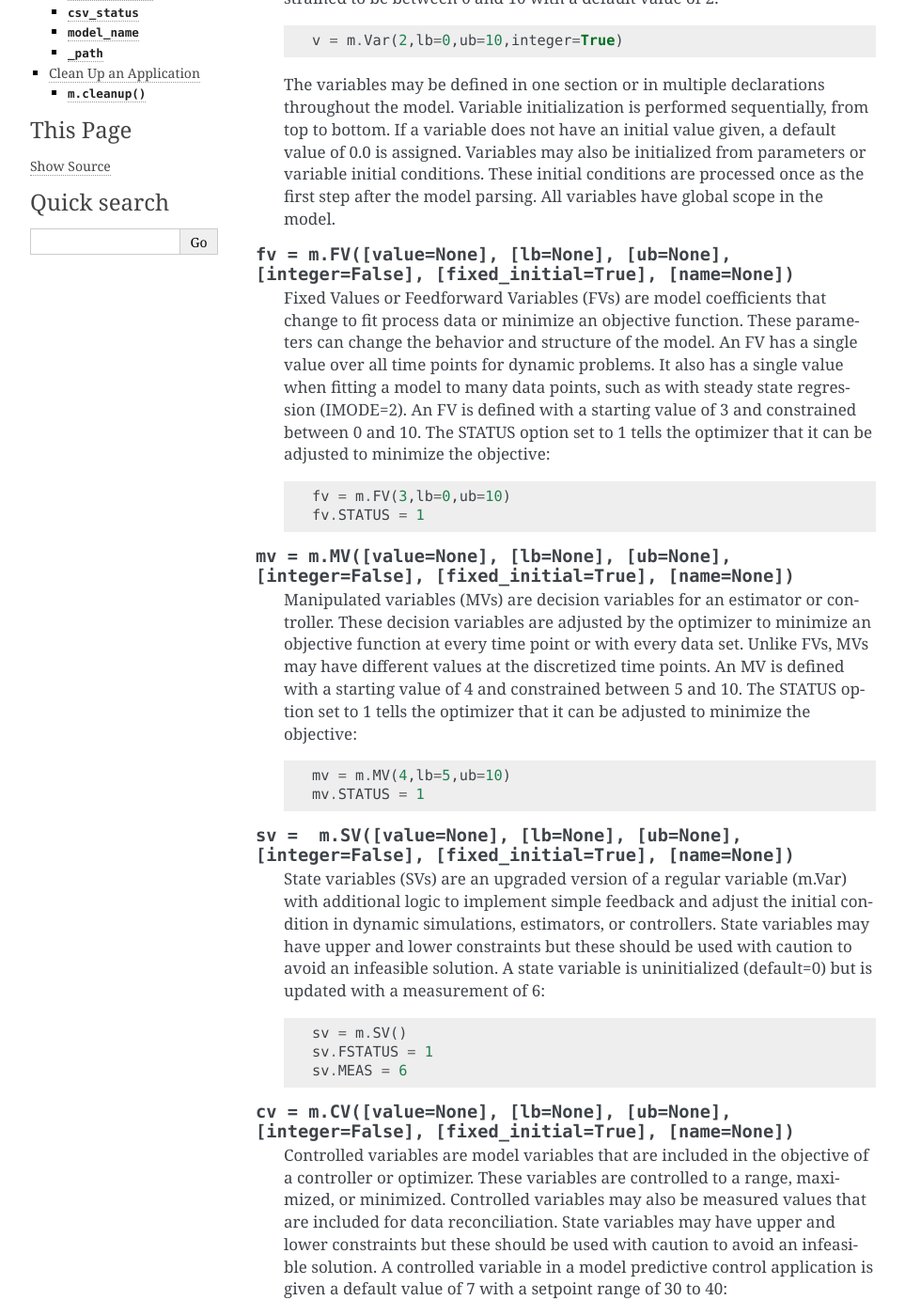
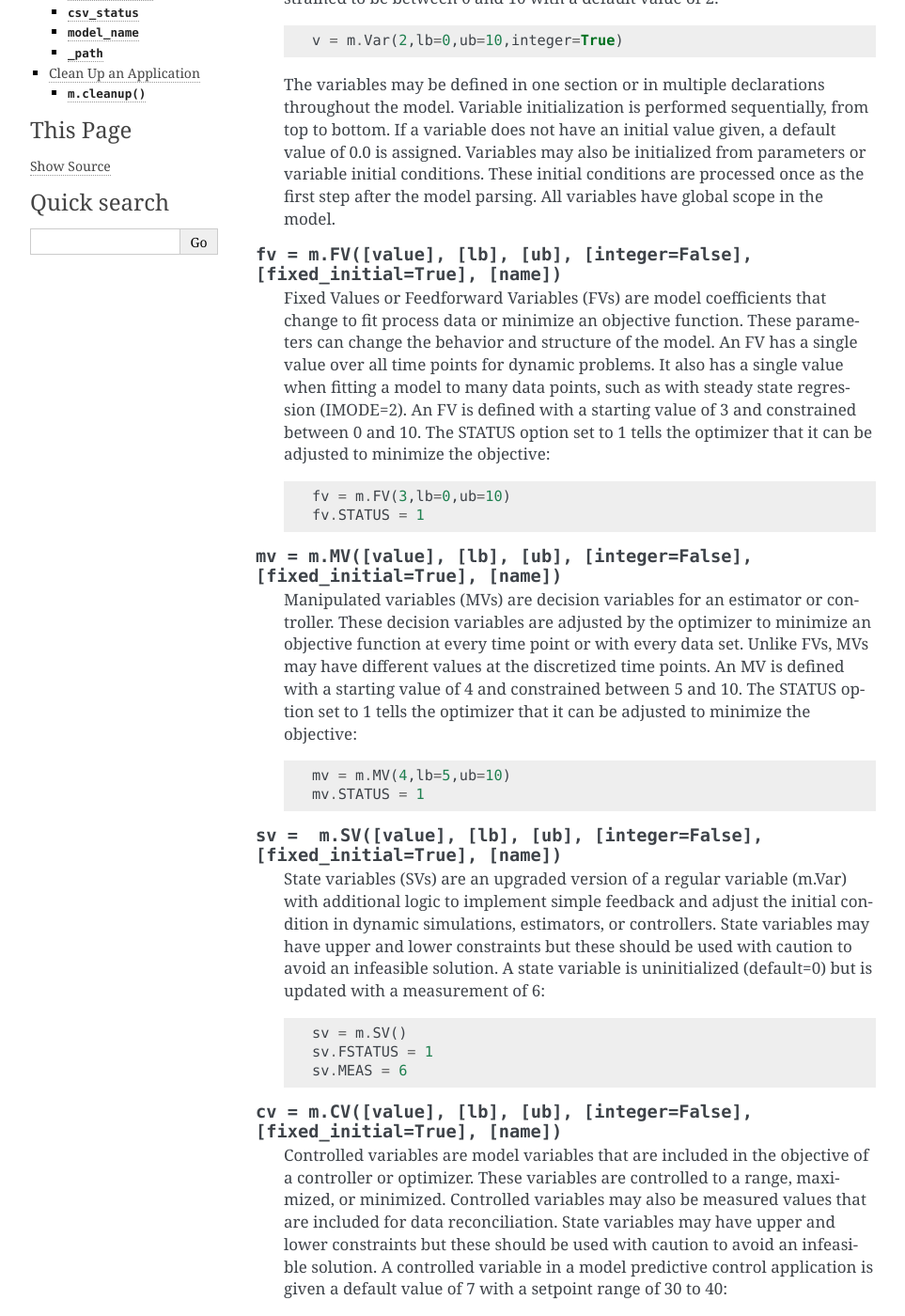
Before and after one commit to BYU-PRISM/GEKKO, a Sphinx documentation site: the page built from docs/model_methods.rst, in a window 1280 px wide and 1400 px high, scrolled down 1370 px. Shown: the whole window at 94% size, without its empty margins (148-1111 px from the left). Built offline with Sphinx 7.4.7, drawn with Linux system fonts in a browser that asks for light colours; some of the changed text lies outside the part shown.

Commit message:
Update model_methods.rst

```diff
--- a/docs/model_methods.rst
+++ b/docs/model_methods.rst
@@ -35,7 +35,7 @@ Model Building
 
     The parameters may be defined in one section or in multiple declarations throughout the model.  Parameter initialization is performed sequentially, from top to bottom.  If a parameter does not have an initial value given, a default value of 0.0 is assigned.  Parameters may also be a function of other parameters or variable initial conditions.  These initial conditions are processed once as the first step after the model parsing. All parameters have global scope in the model.
 
-.. py:classmethod::	   v = m.Var([value=None], [lb=None], [ub=None], [integer=False], [fixed_initial=True], [name=None])
+.. py:classmethod::	   v = m.Var([value], [lb], [ub], [integer=False], [fixed_initial=True], [name])
 
     Variables are always calculated values as determined by the set of equations. Some variables are either measured and/or controlled to a desired target value. Variables are modified by the solver as it searches for a solution. Each additional variable adds a decision (degree of freedom) to the problem. The following is an example of declaring an integer variable (0,1,2,...) that is constrained to be between 0 and 10 with a default value of 2::
 
@@ -43,21 +43,21 @@ Model Building
 
     The variables may be defined in one section or in multiple declarations throughout the model. Variable initialization is performed sequentially, from top to bottom. If a variable does not have an initial value given, a default value of 0.0 is assigned. Variables may also be initialized from parameters or variable initial conditions. These initial conditions are processed once as the first step after the model parsing. All variables have global scope in the model.
 
-.. py:classmethod::	   fv = m.FV([value=None], [lb=None], [ub=None], [integer=False], [fixed_initial=True], [name=None])
+.. py:classmethod::	   fv = m.FV([value], [lb], [ub], [integer=False], [fixed_initial=True], [name])
 
     Fixed Values or Feedforward Variables (FVs) are model coefficients that change to fit process data or minimize an objective function.  These parameters can change the behavior and structure of the model.  An FV has a single value over all time points for dynamic problems. It also has a single value when fitting a model to many data points, such as with steady state regression (IMODE=2). An FV is defined with a starting value of 3 and constrained between 0 and 10. The STATUS option set to 1 tells the optimizer that it can be adjusted to minimize the objective::
 
         fv = m.FV(3,lb=0,ub=10)
         fv.STATUS = 1
 
-.. py:classmethod::    mv = m.MV([value=None], [lb=None], [ub=None], [integer=False], [fixed_initial=True], [name=None])
+.. py:classmethod::    mv = m.MV([value], [lb], [ub], [integer=False], [fixed_initial=True], [name])
 
     Manipulated variables (MVs) are decision variables for an estimator or controller. These decision variables are adjusted by the optimizer to minimize an objective function at every time point or with every data set. Unlike FVs, MVs may have different values at the discretized time points. An MV is defined with a starting value of 4 and constrained between 5 and 10. The STATUS option set to 1 tells the optimizer that it can be adjusted to minimize the objective::
 
         mv = m.MV(4,lb=5,ub=10)
         mv.STATUS = 1
 
-.. py:classmethod::    sv =  m.SV([value=None], [lb=None], [ub=None], [integer=False], [fixed_initial=True], [name=None])
+.. py:classmethod::    sv =  m.SV([value], [lb], [ub], [integer=False], [fixed_initial=True], [name])
 
     State variables (SVs) are an upgraded version of a regular variable (m.Var) with additional logic to implement simple feedback and adjust the initial condition in dynamic simulations, estimators, or controllers. State variables may have upper and lower constraints but these should be used with caution to avoid an infeasible solution. A state variable is uninitialized (default=0) but is updated with a measurement of 6::
 
@@ -65,7 +65,7 @@ Model Building
         sv.FSTATUS = 1
         sv.MEAS = 6
 
-.. py:classmethod::    cv = m.CV([value=None], [lb=None], [ub=None], [integer=False], [fixed_initial=True], [name=None])
+.. py:classmethod::    cv = m.CV([value], [lb], [ub], [integer=False], [fixed_initial=True], [name])
 
     Controlled variables are model variables that are included in the objective of a controller or optimizer. These variables are controlled to a range, maximized, or minimized. Controlled variables may also be measured values that are included for data reconciliation. State variables may have upper and lower constraints but these should be used with caution to avoid an infeasible solution. A controlled variable in a model predictive control application is given a default value of 7 with a setpoint range of 30 to 40::
 
```
